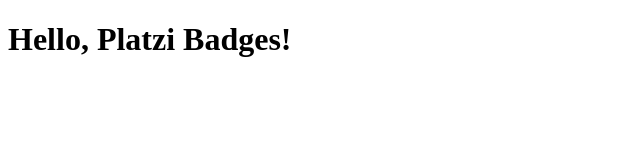
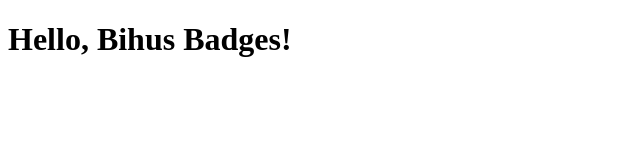
Before and after one commit to darrubla/Badges_Platzi, a React (Create React App) app: page / in a window 1280 px wide. Shown: the top 160 px of the page, without its empty margins (0-640 px from the left). Built offline with nearby package versions, Linux system fonts and the light colour scheme.

Commit message:
JSX - React.element comparation (Done, i'll follow with JSX)

```diff
--- a/public/index.html
+++ b/public/index.html
@@ -1,14 +1,15 @@
 <!DOCTYPE html>
 <html lang="en">
-
   <head>
     <meta charset="utf-8" />
-  <meta name="viewport" content="width=device-width, initial-scale=1, shrink-to-fit=no" />
-  <title>Platzi Badges</title>
+    <meta
+      name="viewport"
+      content="width=device-width, initial-scale=1, shrink-to-fit=no"
+    />
+    <title>Bihus Badges</title>
   </head>
 
   <body>
     <div id="app"></div>
   </body>
-
 </html>
--- a/src/index.js
+++ b/src/index.js
@@ -1,16 +1,19 @@
-// const element = document.createElement('h1');
-// element.innerText = 'Hello, Platzi Badges!';
+import React from "react";
+import ReactDOM from "react-dom"; //analogo a appendchild
 
-// const container = document.getElementById('app');
+const name = "Bihus";
+// Forma JSX
+const element = <h1>Hello, {name} Badges!</h1>;
 
-// container.appendChild(element);
+// Forma React React.createElement("etiqueta HTML", {properties}, "Text");
+/*const element = React.createElement(
+  "h1",
+  {},
+  "Hello, " + name + " Badges!"
+);
+*/
 
-import React from 'react';
-import ReactDOM from 'react-dom';
-
-const element = <h1>Hello, Platzi Badges!</h1>;
-
-const container = document.getElementById('app');
+const container = document.getElementById("app");
 
 // ReactDOM.render(__qué__, __dónde__);
 ReactDOM.render(element, container);
```
Lines whose indentation alone changed are shown as unchanged.
